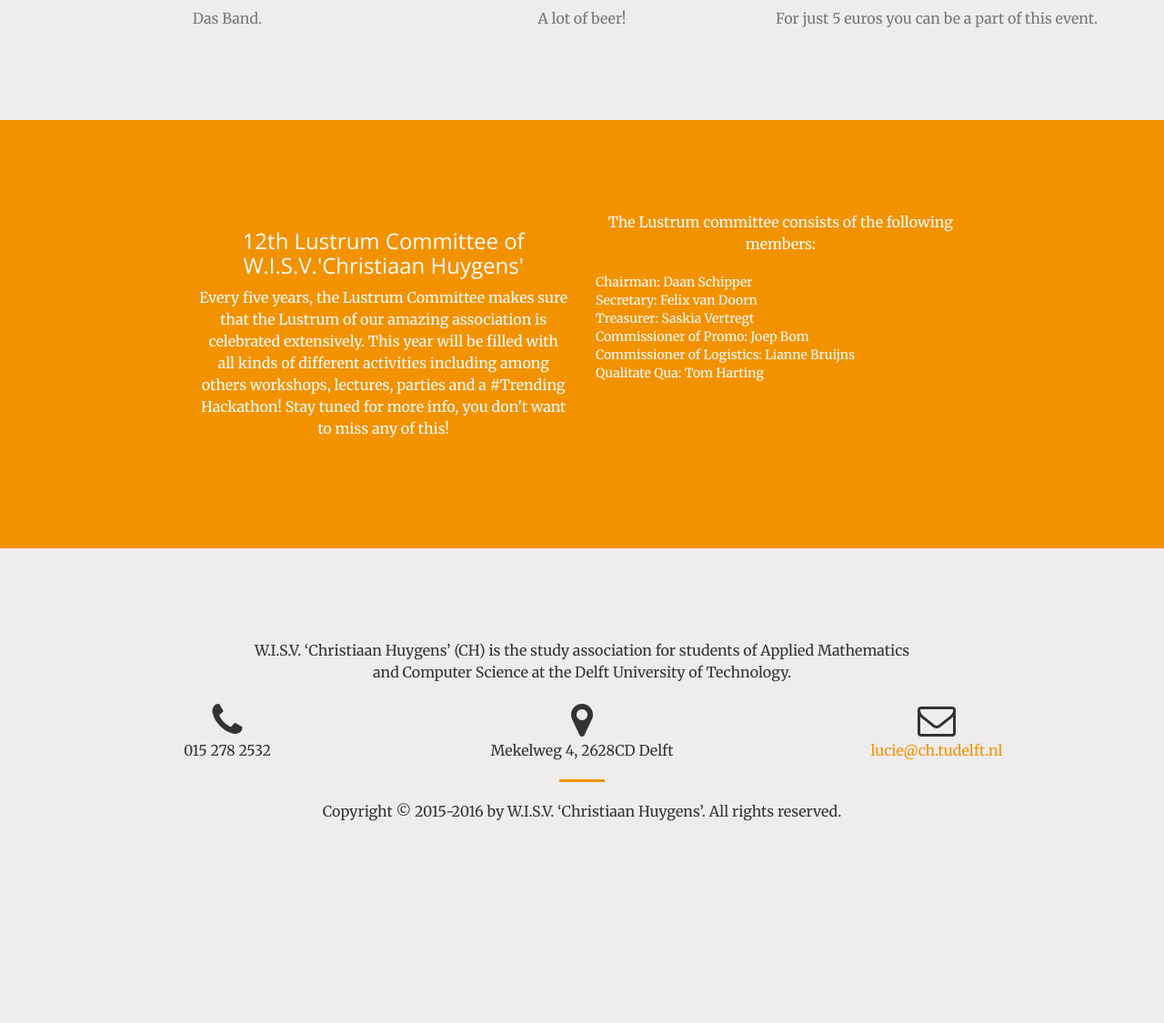
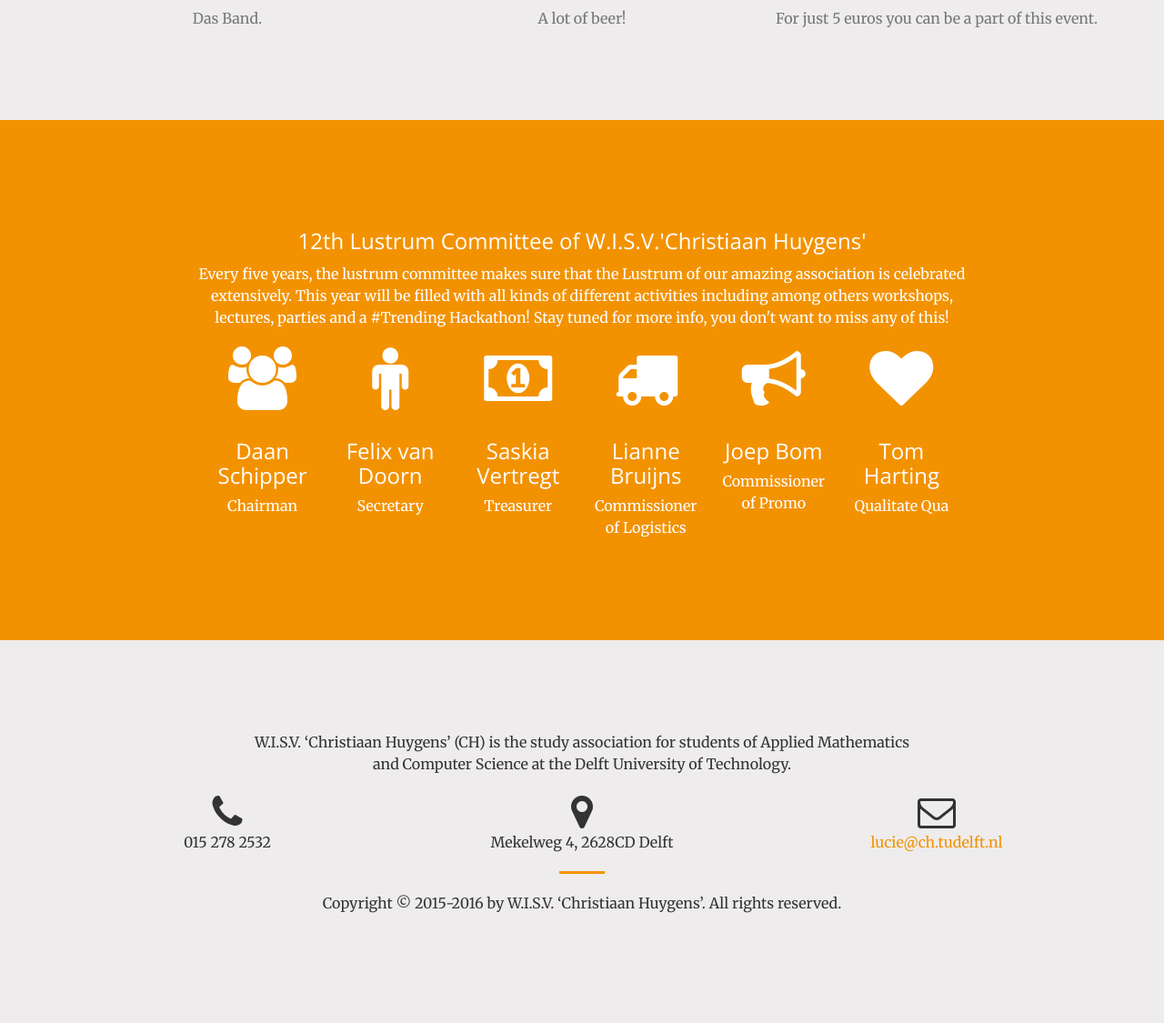
Before and after one commit to WISVCH/lucie-60-website, a PHP site: page / in a window 1280 px wide. Shown: the part 1470-2595 px from the top of the page at 91% size. Before the commit the page ends 2373 px from the top, so only its background shows below. Run offline with PHP 8.4, Linux system fonts and the light colour scheme.

Commit message:
committee update

```diff
--- /dev/null
+++ b/css/card.css
@@ -0,0 +1,238 @@
+.card {
+  position: relative;
+  display: block;
+  margin-bottom: .75rem;
+  background-color: #f39200;
+}
+
+.card-block {
+  padding: 1.25rem;
+}
+
+.card-title {
+  margin-bottom: .75rem;
+}
+
+.card-subtitle {
+  margin-top: -.375rem;
+  margin-bottom: 0;
+}
+
+.card-text:last-child {
+  margin-bottom: 0;
+}
+
+.card-link:hover {
+  text-decoration: none;
+}
+
+.card-link + .card-link {
+  margin-left: 1.25rem;
+}
+
+.card > .list-group:first-child .list-group-item:first-child {
+  border-radius: .25rem .25rem 0 0;
+}
+
+.card > .list-group:last-child .list-group-item:last-child {
+  border-radius: 0 0 .25rem .25rem;
+}
+
+.card-header {
+  padding: .75rem 1.25rem;
+  background-color: #f5f5f5;
+  border-bottom: 1px solid #e5e5e5;
+}
+
+.card-header:first-child {
+  border-radius: .25rem .25rem 0 0;
+}
+
+.card-footer {
+  padding: .75rem 1.25rem;
+  background-color: #f5f5f5;
+  border-top: 1px solid #e5e5e5;
+}
+
+.card-footer:last-child {
+  border-radius: 0 0 .25rem .25rem;
+}
+
+.card-primary {
+  background-color: #0275d8;
+  border-color: #0275d8;
+}
+
+.card-success {
+  background-color: #5cb85c;
+  border-color: #5cb85c;
+}
+
+.card-info {
+  background-color: #5bc0de;
+  border-color: #5bc0de;
+}
+
+.card-warning {
+  background-color: #f0ad4e;
+  border-color: #f0ad4e;
+}
+
+.card-danger {
+  background-color: #d9534f;
+  border-color: #d9534f;
+}
+
+.card-primary-outline {
+  background-color: transparent;
+  border-color: #0275d8;
+}
+
+.card-secondary-outline {
+  background-color: transparent;
+  border-color: #ccc;
+}
+
+.card-info-outline {
+  background-color: transparent;
+  border-color: #5bc0de;
+}
+
+.card-success-outline {
+  background-color: transparent;
+  border-color: #5cb85c;
+}
+
+.card-warning-outline {
+  background-color: transparent;
+  border-color: #f0ad4e;
+}
+
+.card-danger-outline {
+  background-color: transparent;
+  border-color: #d9534f;
+}
+
+.card-inverse .card-header,
+.card-inverse .card-footer {
+  border-bottom: 1px solid rgba(255, 255, 255, .2);
+}
+
+.card-inverse .card-header,
+.card-inverse .card-footer,
+.card-inverse .card-title,
+.card-inverse .card-blockquote {
+  color: #fff;
+}
+
+.card-inverse .card-link,
+.card-inverse .card-text,
+.card-inverse .card-blockquote > footer {
+  color: rgba(255, 255, 255, .65);
+}
+
+.card-inverse .card-link:focus, .card-inverse .card-link:hover {
+  color: #fff;
+}
+
+.card-blockquote {
+  padding: 0;
+  margin-bottom: 0;
+  border-left: 0;
+}
+
+.card-img {
+  border-radius: .25rem;
+}
+
+.card-img-overlay {
+  position: absolute;
+  top: 0;
+  right: 0;
+  bottom: 0;
+  left: 0;
+  padding: 1.25rem;
+}
+
+.card-img-top {
+  border-radius: .25rem .25rem 0 0;
+}
+
+.card-img-bottom {
+  border-radius: 0 0 .25rem .25rem;
+}
+
+@media (min-width: 544px) {
+  .card-deck {
+    display: table;
+    table-layout: fixed;
+    border-spacing: 1.25rem 0;
+  }
+  .card-deck .card {
+    display: table-cell;
+    width: 1%;
+    vertical-align: top;
+  }
+  .card-deck-wrapper {
+    margin-right: -1.25rem;
+    margin-left: -1.25rem;
+  }
+}
+
+@media (min-width: 544px) {
+  .card-group {
+    display: table;
+    width: 100%;
+    table-layout: fixed;
+  }
+  .card-group .card {
+    display: table-cell;
+    vertical-align: top;
+  }
+  .card-group .card + .card {
+    margin-left: 0;
+    border-left: 0;
+  }
+  .card-group .card:first-child {
+    border-top-right-radius: 0;
+    border-bottom-right-radius: 0;
+  }
+  .card-group .card:first-child .card-img-top {
+    border-top-right-radius: 0;
+  }
+  .card-group .card:first-child .card-img-bottom {
+    border-bottom-right-radius: 0;
+  }
+  .card-group .card:last-child {
+    border-top-left-radius: 0;
+    border-bottom-left-radius: 0;
+  }
+  .card-group .card:last-child .card-img-top {
+    border-top-left-radius: 0;
+  }
+  .card-group .card:last-child .card-img-bottom {
+    border-bottom-left-radius: 0;
+  }
+  .card-group .card:not(:first-child):not(:last-child) {
+    border-radius: 0;
+  }
+  .card-group .card:not(:first-child):not(:last-child) .card-img-top,
+  .card-group .card:not(:first-child):not(:last-child) .card-img-bottom {
+    border-radius: 0;
+  }
+}
+
+@media (min-width: 544px) {
+  .card-columns {
+    -webkit-column-count: 3;
+       -moz-column-count: 3;
+            column-count: 3;
+    -webkit-column-gap: 1.25rem;
+       -moz-column-gap: 1.25rem;
+            column-gap: 1.25rem;
+  }
+  .card-columns .card {
+    display: inline-block;
+    width: 100%;
+  }
+}
--- a/css/creative.css
+++ b/css/creative.css
@@ -331,6 +331,10 @@
     color: #f39200;
 }
 
+.text-secondary {
+    color: #5dc5ea;
+}
+
 .no-gutter > [class*=col-] {
     padding-right: 0;
     padding-left: 0;
@@ -483,3 +487,20 @@
 body {
     webkit-tap-highlight-color: #222;
 }
+
+.card-group {
+  display: flex;
+  justify-content: flex-start;
+  flex-flow: row wrap;
+  align-items: stretch;
+}
+
+.card-group {
+    display: table;
+    width: 100%;
+    table-layout: fixed;
+}
+.card-group .card {
+  display: block;
+  flex-basis: 16.6%; /* change this value for each breakpoint*/
+}
--- a/index.html
+++ b/index.html
@@ -24,6 +24,7 @@
 
     <!-- Custom CSS -->
     <link rel="stylesheet" href="css/creative.css" type="text/css">
+    <link rel="stylesheet" href="css/card.css" type="text/css">
 
     <!-- HTML5 Shim and Respond.js IE8 support of HTML5 elements and media queries -->
     <!-- WARNING: Respond.js doesn't work if you view the page via file:// -->
@@ -133,27 +134,60 @@
 
     <section class="bg-primary" id="commission">
         <div class="row">
-            <div class="col-lg-4 col-lg-offset-2 text-center">
-                <h3>12th Lustrum Committee of W.I.S.V.'Christiaan Huygens'</h3>
-                <p>Every five years, the Lustrum Committee makes sure that the Lustrum
+			<div class="col-lg-8 col-lg-offset-2 text-center">
+        		<h3>12th Lustrum Committee of W.I.S.V.'Christiaan Huygens'</h3>
+
+        		<p>Every five years, the lustrum committee makes sure that the Lustrum
                     of our amazing association is celebrated extensively. This year will be filled with all kinds of different activities
                     including among others workshops, lectures, parties and a #Trending Hackathon! Stay tuned for more info, you don't want to miss
                     any of this!
                 </p>
-            </div>
 
-            <div class="col-lg-4 text-center">
-                <p>The Lustrum committee consists of the following members:</p>
-                <ul class="list-unstyled">
-                    <li>Chairman: Daan Schipper</li>
-                    <li>Secretary: Felix van Doorn</li>
-                    <li>Treasurer: Saskia Vertregt</li>
-                    <li>Commissioner of Promo: Joep Bom </li>
-                    <li>Commissioner of Logistics: Lianne Bruijns</li>
-                    <li>Qualitate Qua: Tom Harting</li>
-                </ul>
-            </div>
-
+				<div class="card-group">
+					<div class="card">
+						<i class="fa fa-5x fa-users wow bounceIn bg-primary"></i>
+						<div class="card-block">
+							<h3 class="card-title">Daan Schipper</h3>
+							<p class="card-text">Chairman</p>
+						</div>
+					</div>
+					<div class="card">
+						<i class="fa fa-5x fa-male wow bounceIn bg-primary"></i>
+						<div class="card-block">
+							<h3 class="card-title">Felix van Doorn</h3>
+							<p class="card-text">Secretary</p>
+						</div>
+					</div>
+					<div class="card">
+						<i class="fa fa-5x fa-money wow bounceIn bg-primary"></i>
+						<div class="card-block">
+							<h3 class="card-title">Saskia Vertregt</h3>
+							<p class="card-text">Treasurer</p>
+						</div>
+					</div>
+					<div class="card">
+						<i class="fa fa-5x fa-truck wow bounceIn bg-primary"></i>
+						<div class="card-block">
+							<h3 class="card-title">Lianne Bruijns</h3>
+							<p class="card-text">Commissioner of Logistics</p>
+						</div>
+					</div>
+					<div class="card">
+						<i class="fa fa-5x fa-bullhorn wow bounceIn bg-primary"></i>
+						<div class="card-block">
+							<h3 class="card-title">Joep Bom</h3>
+							<p class="card-text">Commissioner of Promo</p>
+						</div>
+					</div>
+					<div class="card">
+						<i class="fa fa-5x fa-heart wow bounceIn bg-primary"></i>
+						<div class="card-block">
+							<h3 class="card-title">Tom Harting</h3>
+							<p class="card-text">Qualitate Qua</p>
+						</div>
+					</div>
+				</div>
+        	</div>
     </section>
 
     <section id="contact">
```
Also changed, not shown: img/committee/group.svg (added).
